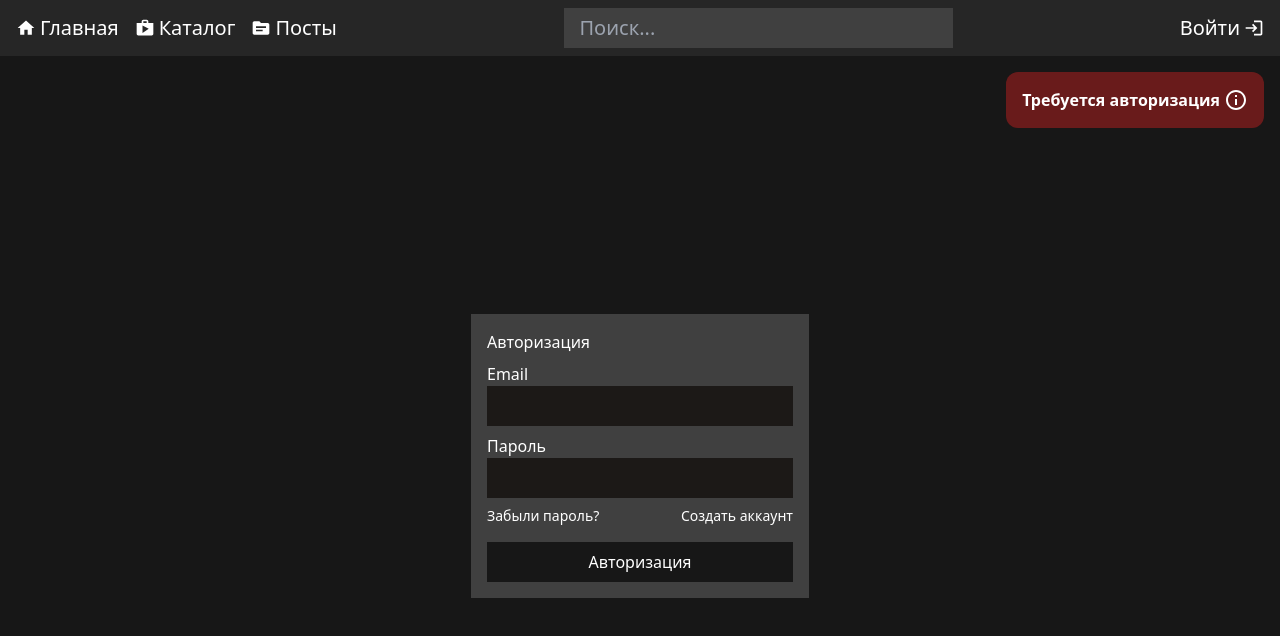
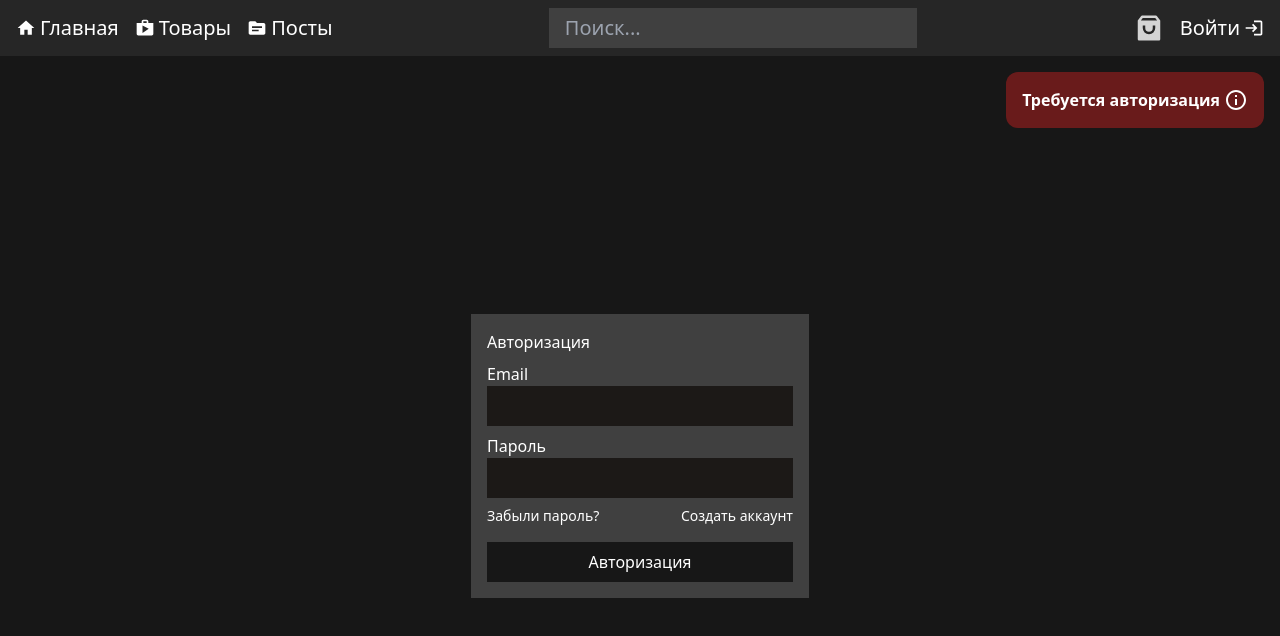
Before and after one commit to nesa402610/SBERUNIVERSITY__auth_shop, a React (Create React App) app: page /signIn in a window 1280 px wide. Shown: the top 636 px of the page. Built offline with nearby package versions, Linux system fonts and the light colour scheme.

Commit message:
Изменил название, на будущее корзину добавил

```diff
--- a/src/components /header.tsx
+++ b/src/components /header.tsx
@@ -3,6 +3,7 @@ import {NavLink, useNavigate} from "react-router-dom";
 import {setSearch} from "../store/reducers/productsSlice";
 import {MdHome, MdLogin, MdShop, MdSource} from "react-icons/md";
 import {useAppDispatch, useAppSelector} from "../hooks/redux";
+import {RiShoppingBag3Fill} from "react-icons/ri";
 
 const Header = () => {
   const dispatch = useAppDispatch();
@@ -18,7 +19,7 @@ const Header = () => {
         </NavLink>
         <NavLink className={'hover:text-neutral-300 flex gap-1 items-center'} to={'/catalog'}>
           <MdShop/>
-          Каталог
+          Товары
         </NavLink>
         <NavLink className={'hover:text-neutral-300 flex gap-1 items-center'} to={'/posts'}>
           <MdSource/>
@@ -29,10 +30,12 @@ const Header = () => {
         <input className={'bg-neutral-700 w-1/2 px-4'}
                type="text"
                placeholder={"Поиск..."}
-               onKeyDown={e => e.key === 'Enter' ? nav('/') : ''}
+               onKeyDown={e => e.key === 'Enter' ? nav('/catalog') : ''}
                onChange={e => dispatch(setSearch(e.target.value))}
         />
       </div>
+      <div className={'flex gap-4 items-center'}>
+        <NavLink to={'/cart'}><RiShoppingBag3Fill className={'text-3xl text-neutral-300 hover:text-neutral-100 transition-all hover:scale-110'}/></NavLink>
         {localStorage.getItem('token') ?
           <NavLink className={'hover:text-neutral-300'} to={'/profile'}>
             <div className={'w-[40px] hover:scale-110 transition-all rounded-full overflow-hidden bg'}>
@@ -45,6 +48,8 @@ const Header = () => {
             <MdLogin className={'text-xl'}/>
           </NavLink>
         }
+      </div>
+
     </header>
   );
 };
```
Lines whose indentation alone changed are shown as unchanged.
